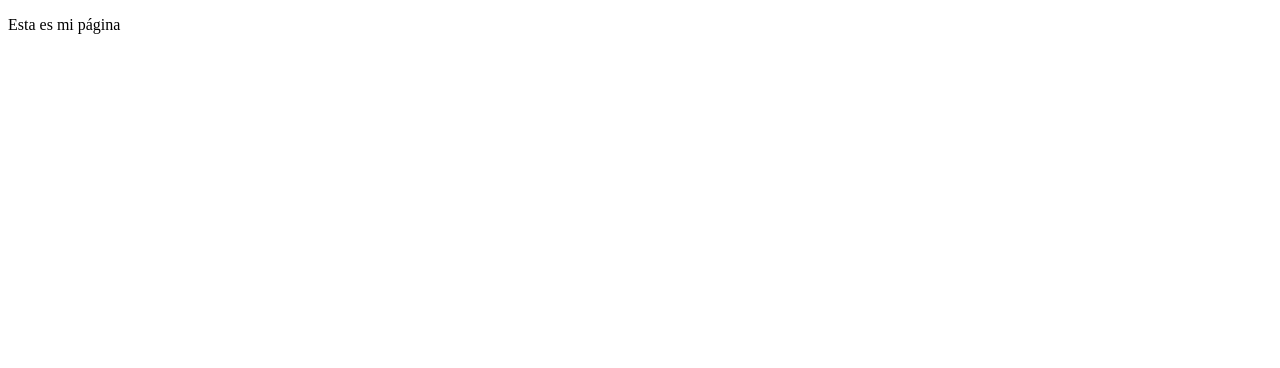
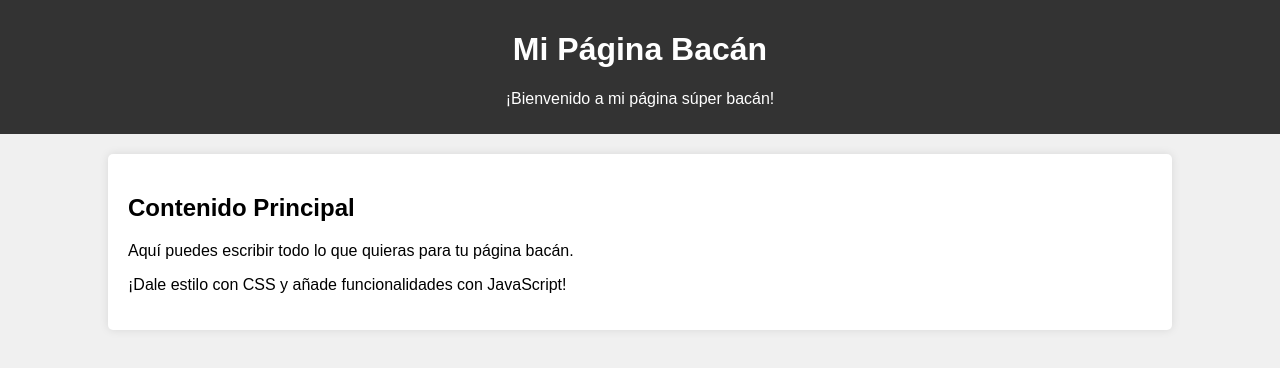
Before and after one commit to hanjio30/Laboratorio_01, a plain HTML site: page index.html in a window 1280 px wide. Drawn offline with Linux system fonts and the light colour scheme.

Commit message:
Update index.html

```diff
--- a/index.html
+++ b/index.html
@@ -1,10 +1,41 @@
-<!doctype html>
-<html>
-  <head>
-    <meta charset="utf-8" />
-    <title>Página de pruebas</title>
-  </head>
-  <body>
-    <p>Esta es mi página</p>
-  </body>
+<!DOCTYPE html>
+<html lang="es">
+<head>
+    <meta charset="UTF-8">
+    <meta name="viewport" content="width=device-width, initial-scale=1.0">
+    <title>Mi Página Bacán</title>
+    <style>
+        body {
+            font-family: Arial, sans-serif;
+            background-color: #f0f0f0;
+            margin: 0;
+            padding: 0;
+        }
+        header {
+            background-color: #333;
+            color: #fff;
+            padding: 10px 20px;
+            text-align: center;
+        }
+        .container {
+            width: 80%;
+            margin: 20px auto;
+            background-color: #fff;
+            padding: 20px;
+            border-radius: 5px;
+            box-shadow: 0 0 10px rgba(0,0,0,0.1);
+        }
+    </style>
+</head>
+<body>
+    <header>
+        <h1>Mi Página Bacán</h1>
+        <p>¡Bienvenido a mi página súper bacán!</p>
+    </header>
+    <div class="container">
+        <h2>Contenido Principal</h2>
+        <p>Aquí puedes escribir todo lo que quieras para tu página bacán.</p>
+        <p>¡Dale estilo con CSS y añade funcionalidades con JavaScript!</p>
+    </div>
+</body>
 </html>
```
